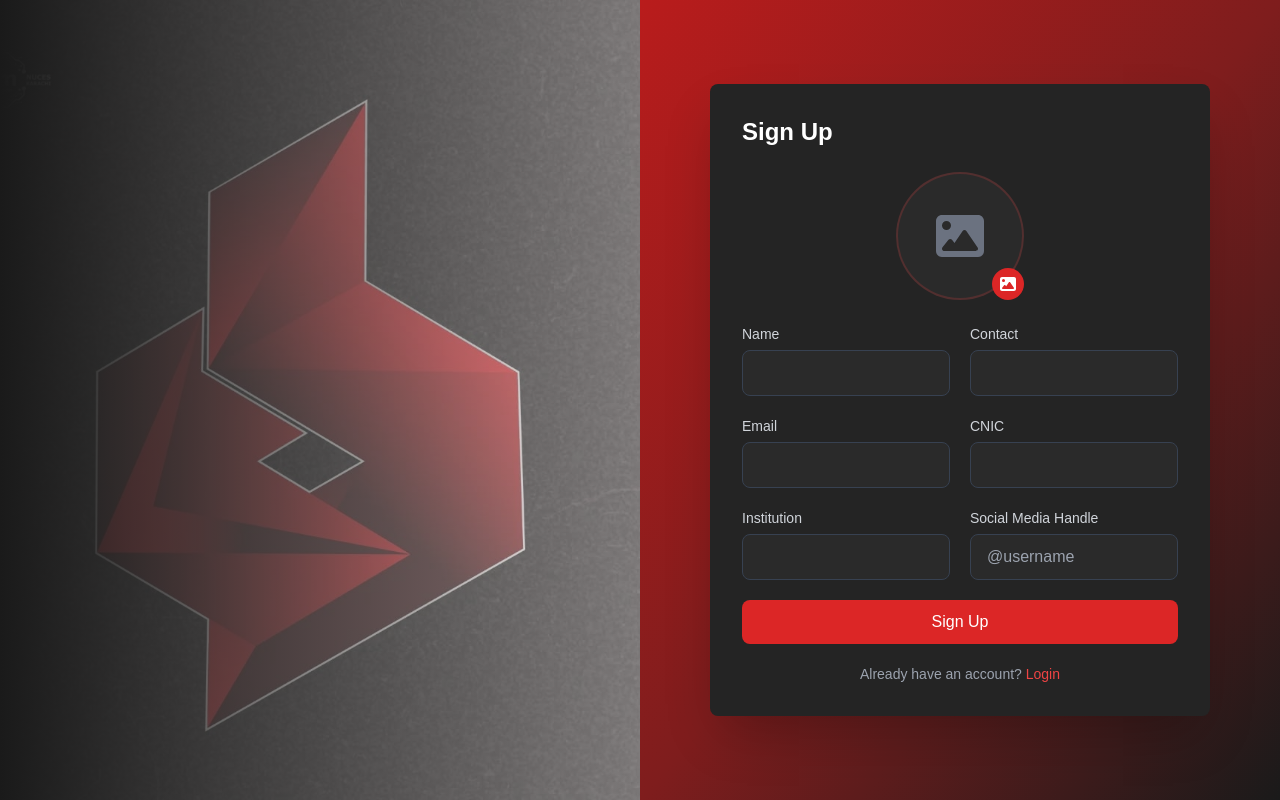
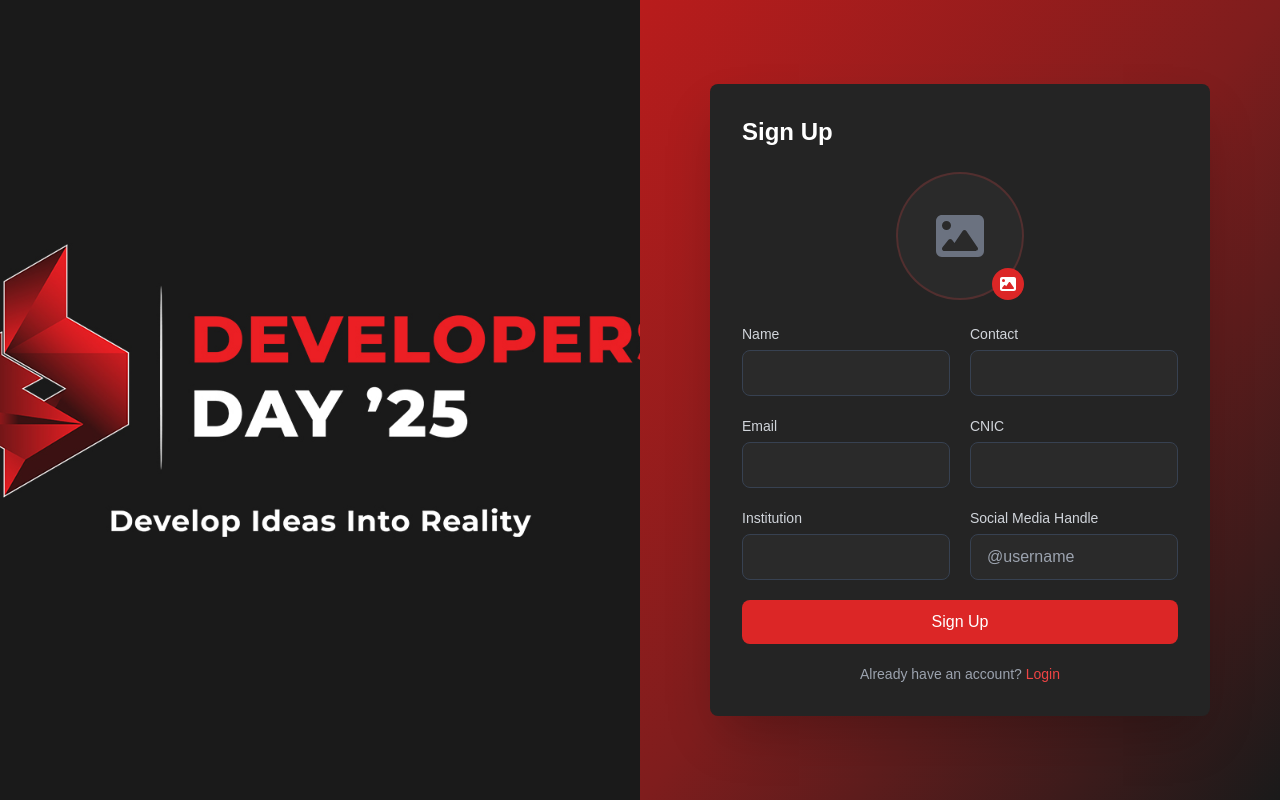
Before and after one commit to owaisrafiq05/DevDay-BrandAmbassador-Portal, a Next.js app: page /signup in a window 1280 px wide. Built offline with nearby package versions, Linux system fonts and the light colour scheme.

Commit message:
Registration page Validation fix

```diff
--- a/src/app/signup/page.jsx
+++ b/src/app/signup/page.jsx
@@ -129,7 +129,7 @@ const Signup = () => {
       submitData.append('ProfilePhoto', formData.profileImage);
 
       const response = await axios.post(
-        'http://localhost:4000/BrandAmbassador/signup',
+        'https://dev-day-backend.vercel.app/BrandAmbassador/signup',
         submitData,
         {
           headers: {
@@ -164,13 +164,13 @@ const Signup = () => {
       <Toaster/>
       {/* Left side - Branding */}
       <div className="w-full lg:w-1/2 hidden lg:block relative">
-        <div className="absolute inset-0 bg-gradient-to-r from-[#1a1a1a] to-transparent z-10" />
+        <div className="absolute inset-0 z-10" />
         <Image
-          src={"/devday-bg.png"}
+          src={"/devday-bg.jpg"}
           alt="Background Image"
           layout="fill"
           objectFit="cover"
-          className="opacity-60"
+          className="opacity-100"
         />
       </div>
 
```
